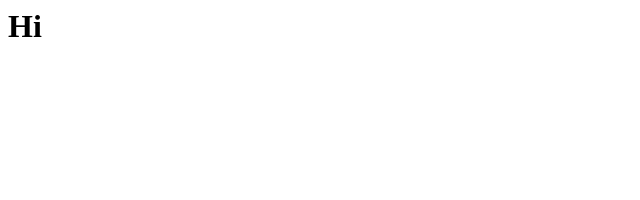
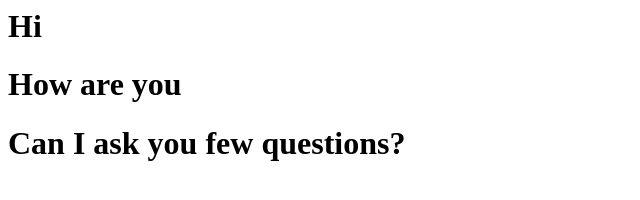
Before and after one commit to Shreyeshnk/Demo5, a plain HTML site: page index.html in a window 1280 px wide. Shown: the whole page, without its empty margins (0-640 px from the left). Drawn offline with Linux system fonts and the light colour scheme.

Commit message:
Testing amend phase 2

```diff
--- a/index.html
+++ b/index.html
@@ -1,5 +1,7 @@
 <html>
     <body>
         <h1>Hi</h1>
+        <h1>How are you</h1>
+        <h1>Can I ask you few questions?</h1>
     </body>
 </html>
```
